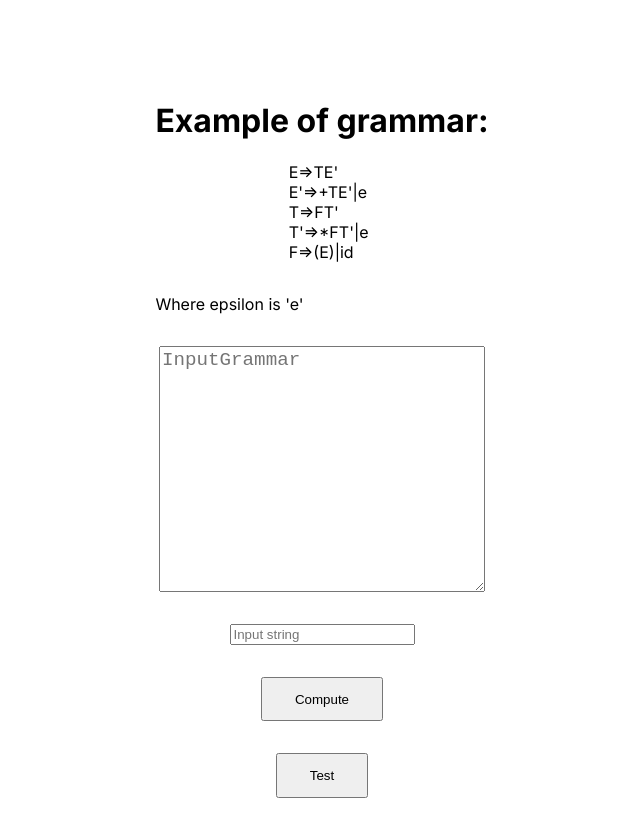
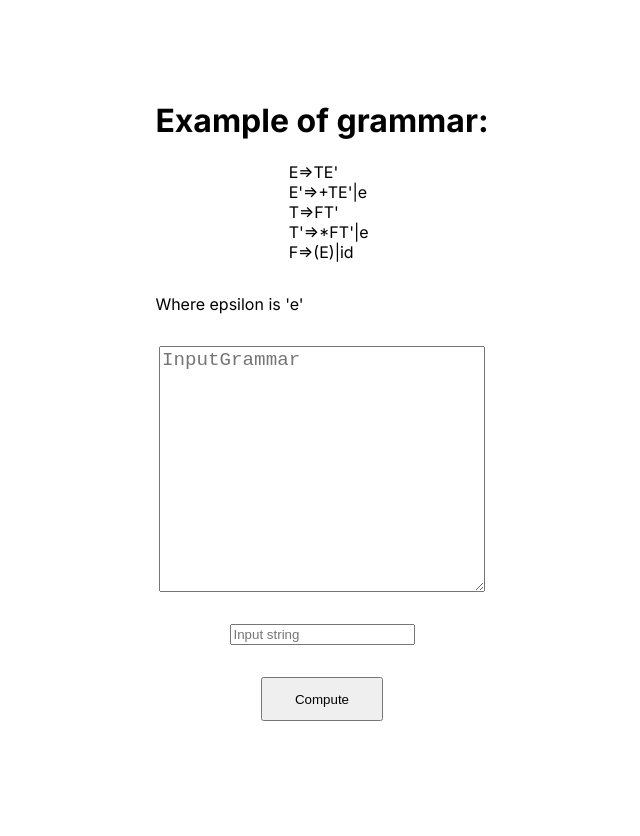
Before and after one commit to CarlinoCalogero/compilatoriSolver, a Next.js app: page / in a window 1280 px wide. Shown: the top 836 px of the page, without its empty margins (318-958 px from the left). After the commit the page ends 801 px from the top, so only its background shows below. Built offline with nearby package versions, Linux system fonts and the light colour scheme.

Commit message:
hid test button

```diff
--- a/src/app/page.tsx
+++ b/src/app/page.tsx
@@ -98,7 +98,7 @@ export default function Home() {
 
       <button onClick={compute}>Compute</button>
       {
-        true &&
+        false &&
         <button onClick={test}>Test</button>
       }
 
```
